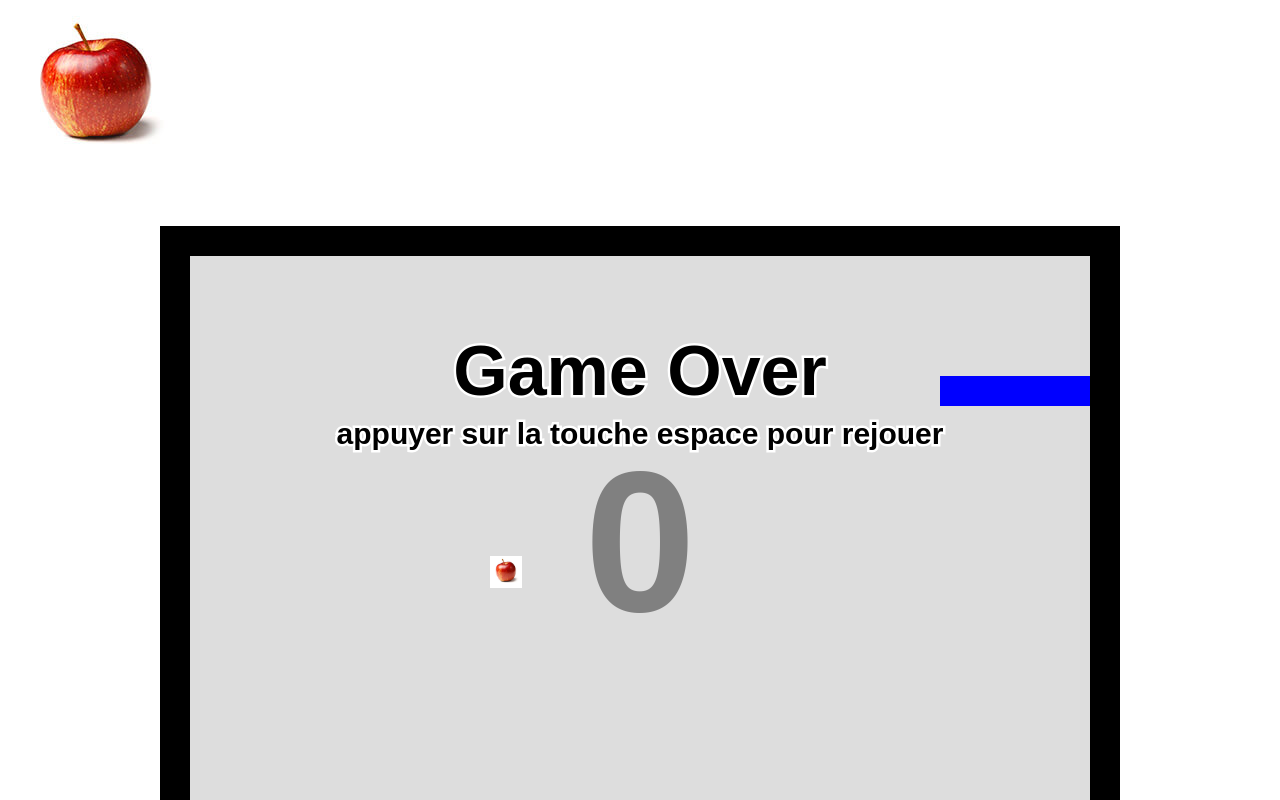
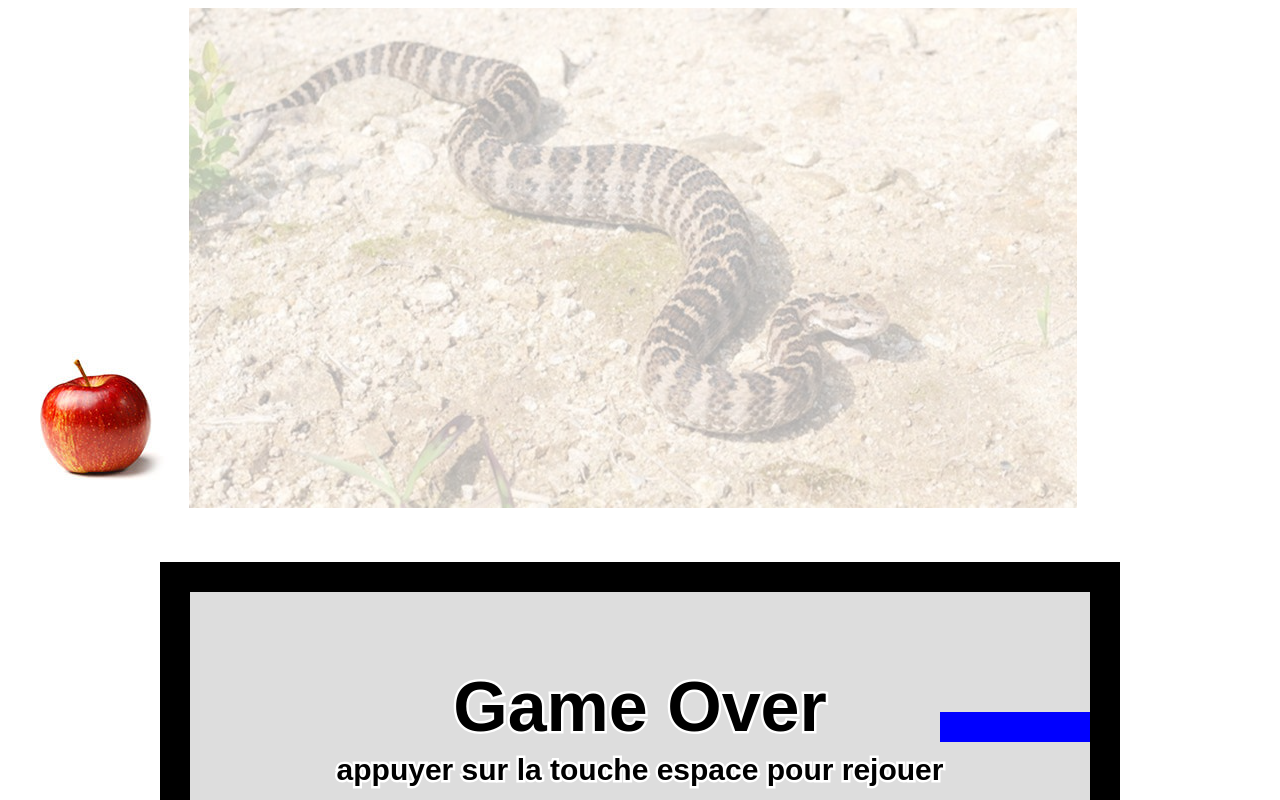
Before and after one commit to ntoine08/jeu-du-serpent, a plain HTML site: page index.html in a window 1280 px wide. Shown: the top 800 px of the page. Drawn offline with Linux system fonts and the light colour scheme.

Commit message:
background fonctionne pas, image au dessus du jeu

```diff
--- a/index.html
+++ b/index.html
@@ -6,7 +6,8 @@
 
         </head>
         <body>
-            <img id="pomme" src="pomme.jpg">
+            <img id="pomme" src="pomme.jpg"> <!--pour ajouter la pomme-->
+            <img id="serpent" src="serpent.jpg" style="opacity:0.3"> <!--ajouter le serpent en background-->
 
         </body>
     </html>
--- a/script.js
+++ b/script.js
@@ -11,7 +11,8 @@ window.onload = function()
     var heightInBlocks = canvasHeight/blockSize;
     var score;
     var timeout;
-    var pomme = document.getElementById("pomme"); // pour ajouter l'image
+    var pomme = document.getElementById("pomme"); // pour ajouter l'image de la pomme
+    var serpents = document.getElementById("serpent"); // pour ajouter l'image en background
 
     init();
 
@@ -24,6 +25,7 @@ window.onload = function()
         canvas.style.margin = "50px auto";
         canvas.style.display = "block";
         canvas.style.backgroundColor = "#ddd";
+        //ctx.drawImage(serpents);
         document.body.appendChild(canvas);
         ctx = canvas.getContext('2d');
         snakee = new Snake( [[6,4], [5,4], [4,4], [3,4], [2,4]], "right");
```
Also changed, not shown: serpent.jpg (added).
